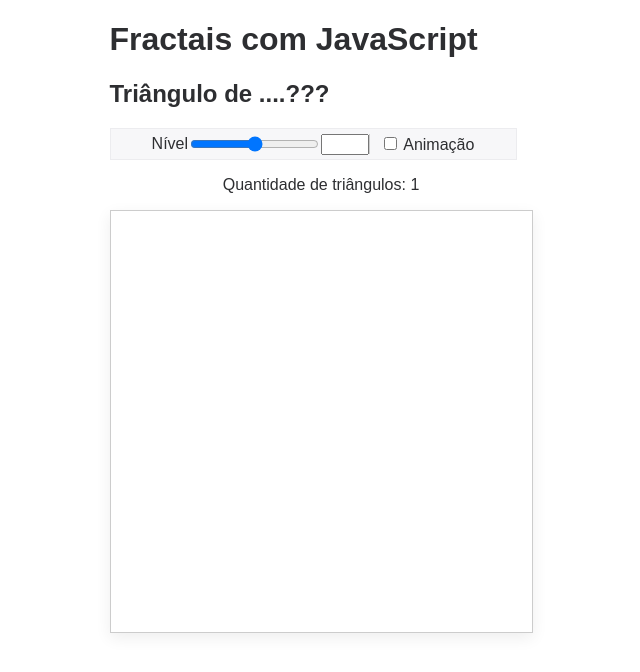
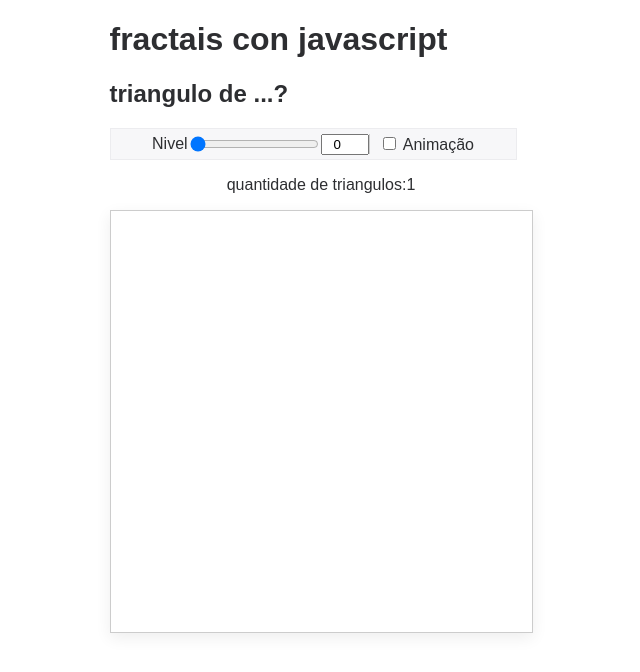
Before and after one commit to KauanHoltz/fractais_2023_2DS, a plain HTML site: page index.html in a window 1280 px wide. Shown: the whole page, without its empty margins (319-959 px from the left). Drawn offline with Linux system fonts and the light colour scheme.

Commit message:
Update index.html

```diff
--- a/index.html
+++ b/index.html
@@ -4,29 +4,30 @@
     <meta charset="UTF-8">
     <meta http-equiv="X-UA-Compatible" content="IE=edge">
     <meta name="viewport" content="width=device-width, initial-scale=1.0">
-    <title>Document</title>
     <link rel="stylesheet" href="style.css">
+    <title>trabalho de frontend</title>
 </head>
 <body>
     <div class="contenido">
-        <h1>Fractais com JavaScript</h1>
-        <h2> Triângulo de ....???</h2>
+        <h1>fractais con javascript</h1>
+        <h2>triangulo de ...?</h2>
         <div class="controles">
-        <label for="niveles"> Nível</label>
-        <input id="niveles" value= "O" type="range" min="O"
+            <label for="niveles">Nivel</label>
+            <input id="niveles" value="0"  type="range" min="0"
             max="10" step="1" onchange="actualizarFractal(this.value)">
-        <input value= "O" min="0" max="10" step="¡" type="number"
+        <input value="0" min="0" max="10" step="1"  type="number"
         id="textInput" onchange="actualizarFractal(this.value)">
             <div class="sep">
-        <input type="checkbox" onclick="animacion (this.checked)" id="animar">
-        <label for="animar"> Animação</label>
+                <input type="checkbox" onclick="Animacion(this.checked)" id="animar">
+                <label for="animar">Animação</label>
             </div>
         </div>
-            <div class="cont">Quantidade de triângulos: <span id="cant">1</span></div>
-             <canvas id="my Canvas" width="401" height="401"></canvas>
+        <div class="cont">quantidade de triangulos:<span id="cant">1</span></div>
+        <canvas id="myCanvas" width="401" height="401"></canvas>
     </div>
 
     <script src="script.js"></script>
 </body>
 
+
 </html>
```
Lines whose indentation alone changed are shown as unchanged.
